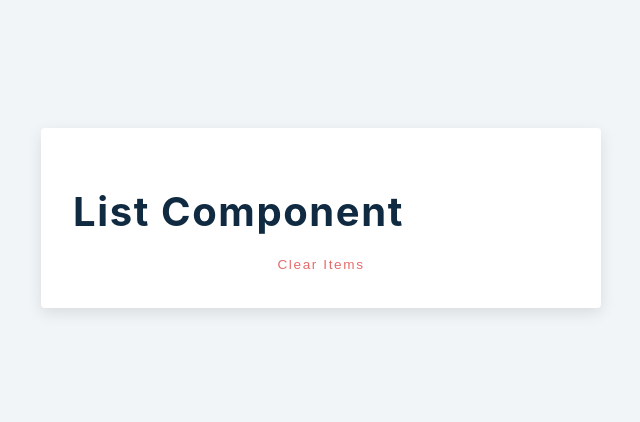
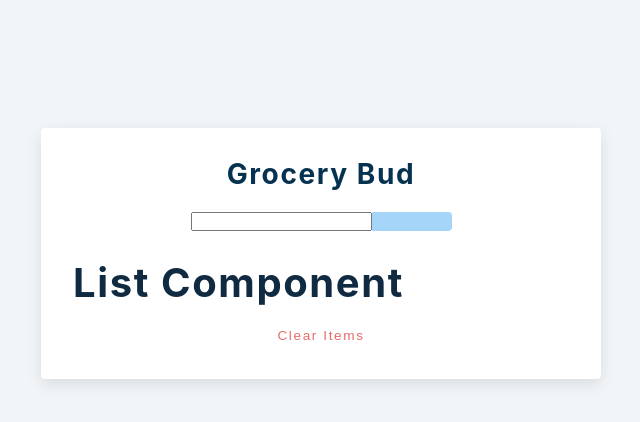
Before and after one commit to jos3ph-m/Grocery-Bud, a React (Create React App) app: page / in a window 1280 px wide. Shown: the top 422 px of the page, without its empty margins (319-959 px from the left). Built offline with nearby package versions, Linux system fonts and the light colour scheme.

Commit message:
Setting up structure

```diff
--- a/src/App.js
+++ b/src/App.js
@@ -18,6 +18,11 @@ function App() {
     <section className="section-center">
       <form className="grocery-form" onSubmit={handleSubmit}>
         {alert.show && <Alert />}
+        <h3>grocery bud</h3>
+        <div className="form-control">
+          <input type="text" />
+          <button type="submit" className="submit-btn"></button>
+        </div>
       </form>
       <div className="grocery-container">
         <List />
```
